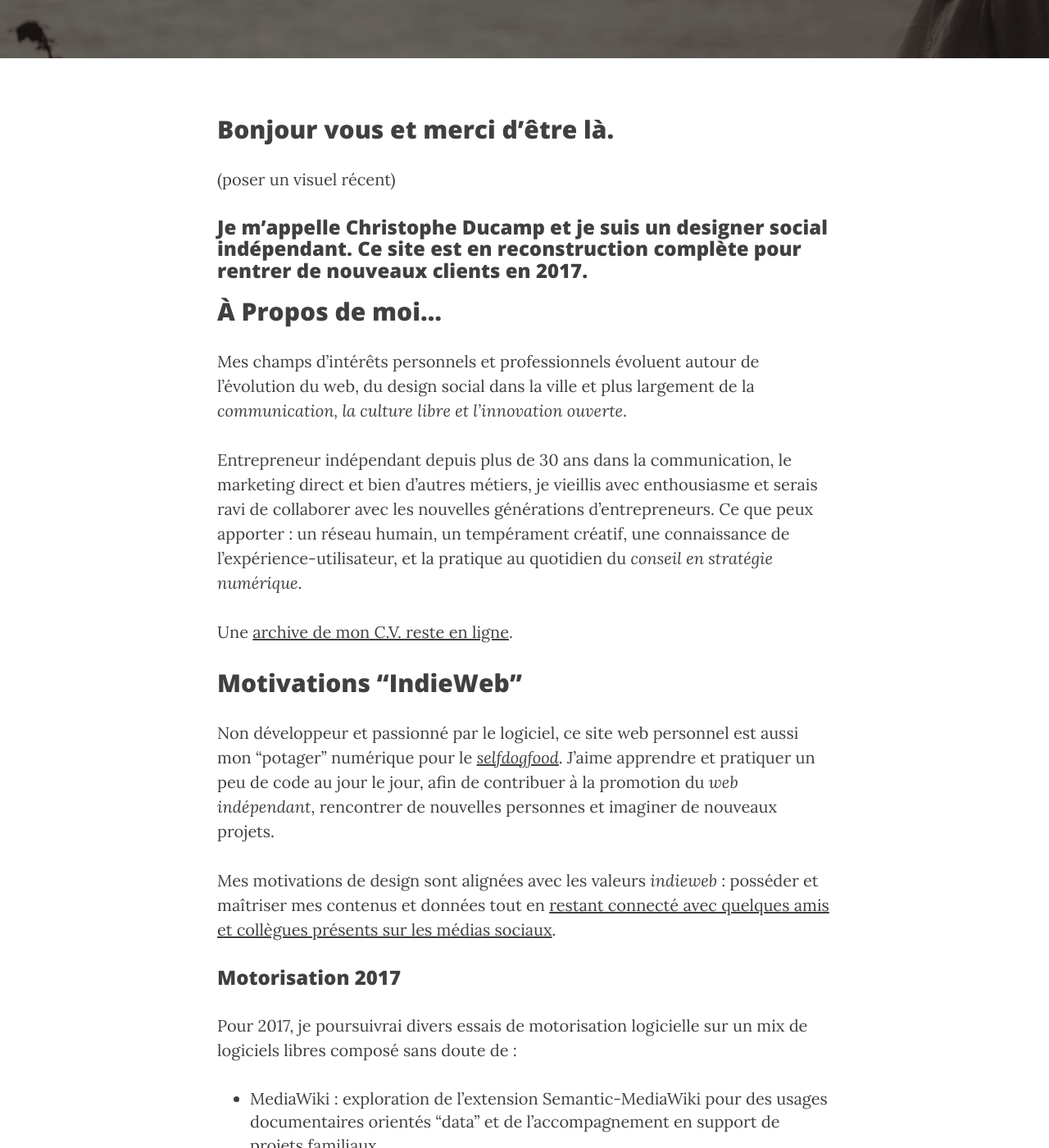
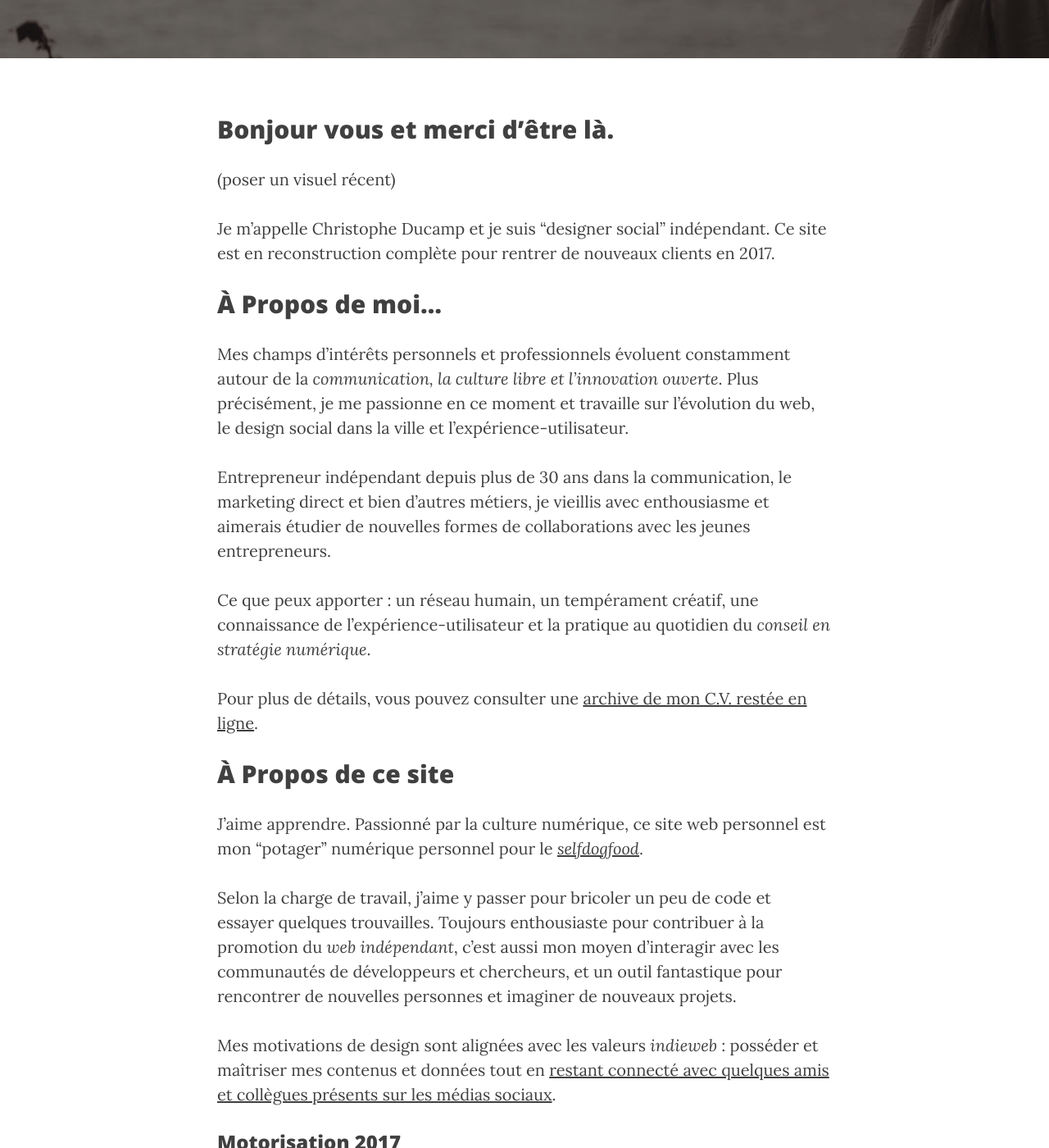
Before and after one commit to ChristopheDucamp/xtof-clean-blog, a Jekyll site: the page built from about.md, in a window 1280 px wide and 1400 px high, scrolled down 351 px. Shown: the whole window at 82% size. Built offline with Jekyll 4.4.1, drawn with Linux system fonts in a browser that asks for light colours; nearby versions of some CDN libraries; some of the changed text lies outside the part shown.

Commit message:
Updated About

```diff
--- a/about.md
+++ b/about.md
@@ -8,39 +8,43 @@ layout: page
 
 (poser un visuel récent)
 
-### Je m'appelle Christophe Ducamp et je suis un designer social indépendant. Ce site est en reconstruction complète pour rentrer de nouveaux clients en 2017.
+Je m'appelle Christophe Ducamp et je suis "designer social" indépendant. Ce site est en reconstruction complète pour rentrer de nouveaux clients en 2017.
 
 ## À Propos de moi...
 
-Mes champs d'intérêts personnels et professionnels évoluent autour de l'évolution du web, du design social dans la ville et plus largement de la _communication, la culture libre et l'innovation ouverte_.
+Mes champs d'intérêts personnels et professionnels évoluent constamment autour de la _communication, la culture libre et l'innovation ouverte_. Plus précisément, je me passionne en ce moment et travaille sur l'évolution du web, le design social dans la ville et l'expérience-utilisateur.
 
-Entrepreneur indépendant depuis plus de 30 ans dans la communication, le marketing direct et bien d'autres métiers, je vieillis avec enthousiasme et serais ravi de collaborer avec les nouvelles générations d'entrepreneurs. Ce que peux apporter : un réseau humain, un tempérament créatif, une connaissance de l'expérience-utilisateur, et la pratique au quotidien du _conseil en stratégie numérique_.
+Entrepreneur indépendant depuis plus de 30 ans dans la communication, le marketing direct et bien d'autres métiers, je vieillis avec enthousiasme et aimerais étudier de nouvelles formes de collaborations avec les jeunes entrepreneurs.
 
-Une [archive de mon C.V. reste en ligne](/Christophe Ducamp - CV.html).
+Ce que peux apporter : un réseau humain, un tempérament créatif, une connaissance de l'expérience-utilisateur et la pratique au quotidien du _conseil en stratégie numérique_.
 
-## Motivations "IndieWeb"
+Pour plus de détails, vous pouvez consulter une [archive de mon C.V. restée en ligne](/Christophe Ducamp - CV.html).
 
-Non développeur et passionné par le logiciel, ce site web personnel est aussi mon "potager" numérique pour le *[selfdogfood](http://indiewebcamp.com/selfdogfood-fr)*. J'aime apprendre et pratiquer un peu de code au jour le jour, afin de contribuer à la promotion du _web indépendant_, rencontrer de nouvelles personnes et imaginer de nouveaux projets.
+## À Propos de ce site
+
+J'aime apprendre. Passionné par la culture numérique, ce site web personnel est mon "potager" numérique personnel pour le *[selfdogfood](http://indiewebcamp.com/selfdogfood-fr)*.
+
+Selon la charge de travail, j'aime y passer pour bricoler un peu de code et essayer quelques trouvailles. Toujours enthousiaste pour contribuer à la promotion du _web indépendant_,
+c'est aussi mon moyen d'interagir avec les communautés de développeurs et chercheurs, et un outil fantastique pour rencontrer de nouvelles personnes et imaginer de nouveaux projets.
 
 Mes motivations de design sont alignées avec les valeurs _indieweb_ : posséder et maîtriser mes contenus et données tout en [restant connecté avec quelques amis et collègues présents sur les médias sociaux](http://indiewebcamp.com/POSSE).
 
 ### Motorisation 2017
 
-Pour 2017, je poursuivrai divers essais de motorisation logicielle sur un mix de logiciels libres composé sans doute de :
+Pour 2017, je poursuis mes essais de motorisation logicielle sur un mix simple :
 
 - MediaWiki : exploration de l'extension Semantic-MediaWiki pour des usages documentaires orientés "data" et de l’accompagnement en support de projets familiaux.
-- Jekyll : une motorisation logicielle adaptée pour les petits projets et pouvant se plier aux exigences indieweb. Usages envisagés : accompagnement et autonomie des auteurs, artistes et autres entrepreneurs indépendants.
-
-Pour les curieux, vous trouverez beaucoup plus d'informations sur la personnalisation de votre thème Jekyll, tout comme une documentation basique sur l'usage de Jekyll en visitant [jekyllrb.com](http://jekyllrb.com/).
+- [Jekyll](http://jekyllrb.com/) : une motorisation logicielle statique adaptée aux petits projets et pouvant se plier aux exigences indieweb. Usages envisagés : apprendre au sein de la [communauté jamstatic](https://jamstatic.fr) accompagner quelques auteurs, artistes et entrepreneurs indépendants dans leur autonomie. Travailler sur les interfaces-utilisateurs accessibles pour les non-développeurs.
 
 ## Moyens de Communication Préférés
 
-Essayant de réduire ma dépendance au courrier électronique, mon agenda reste ouvert pour un premier contact. N'hésitez pas à me joindre par ordre de préférence :
+J'essaye de réduire ma dépendance au courrier électronique, mais mon agenda reste ouvert pour un premier contact.
+N'hésitez pas à me joindre par ordre de préférence :
 
 1. SMS à toute heure au +33 6 32 03 97 96
 2. Message sur [Twitter:@xtof_fr](http://twitter.com/xtof_fr)
 3. <span class="h-card" rel="me">[LinkedIn](https://www.linkedin.com/in/christopheducamp)</span>
-5. [Le formulaire de contact sur ce site web](/contact)
+5. [Formulaire de contact (à redesigner)](/contact)
 
 ## "Ailleurs" sur les silos sociaux
 
```
